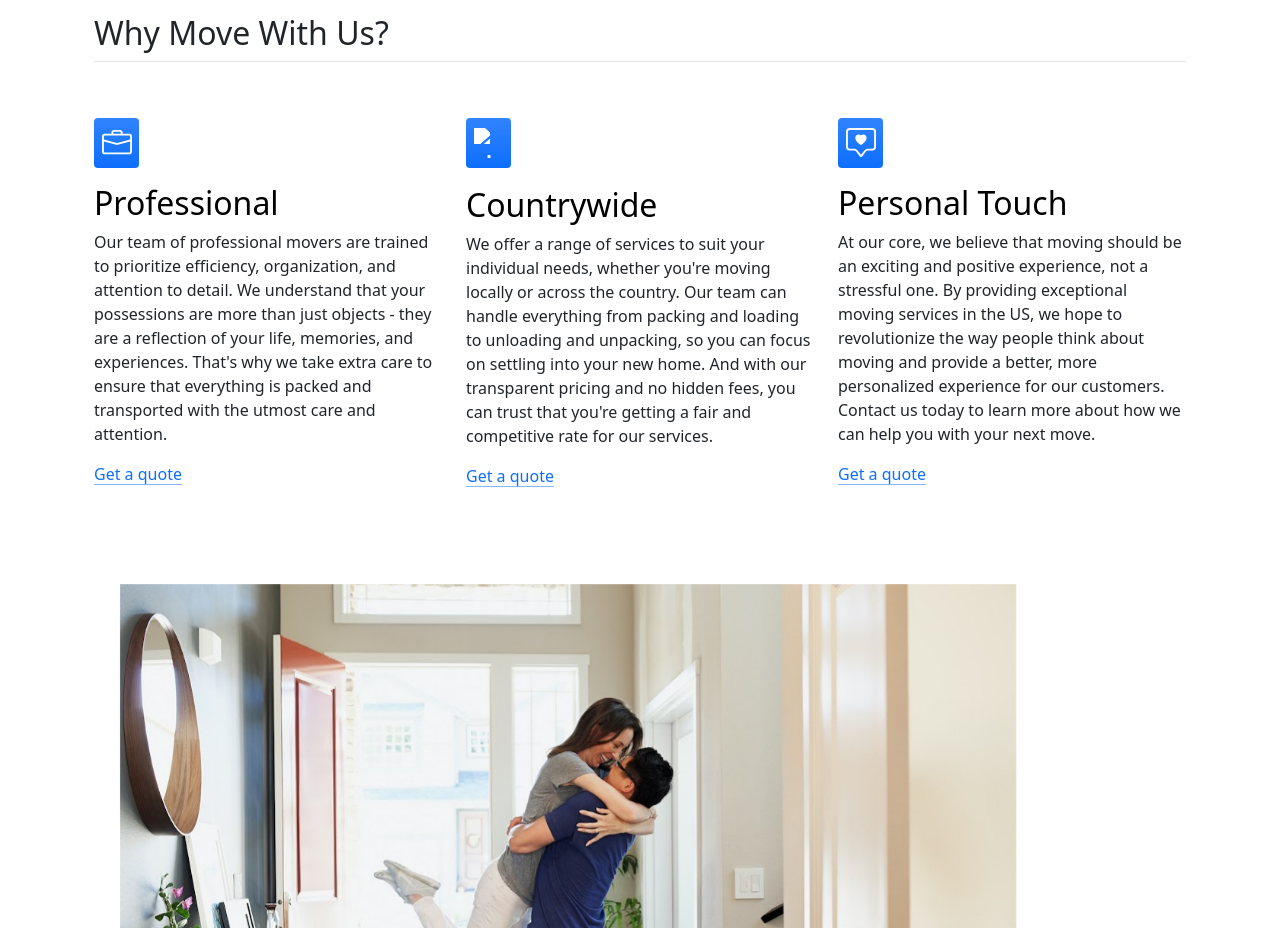
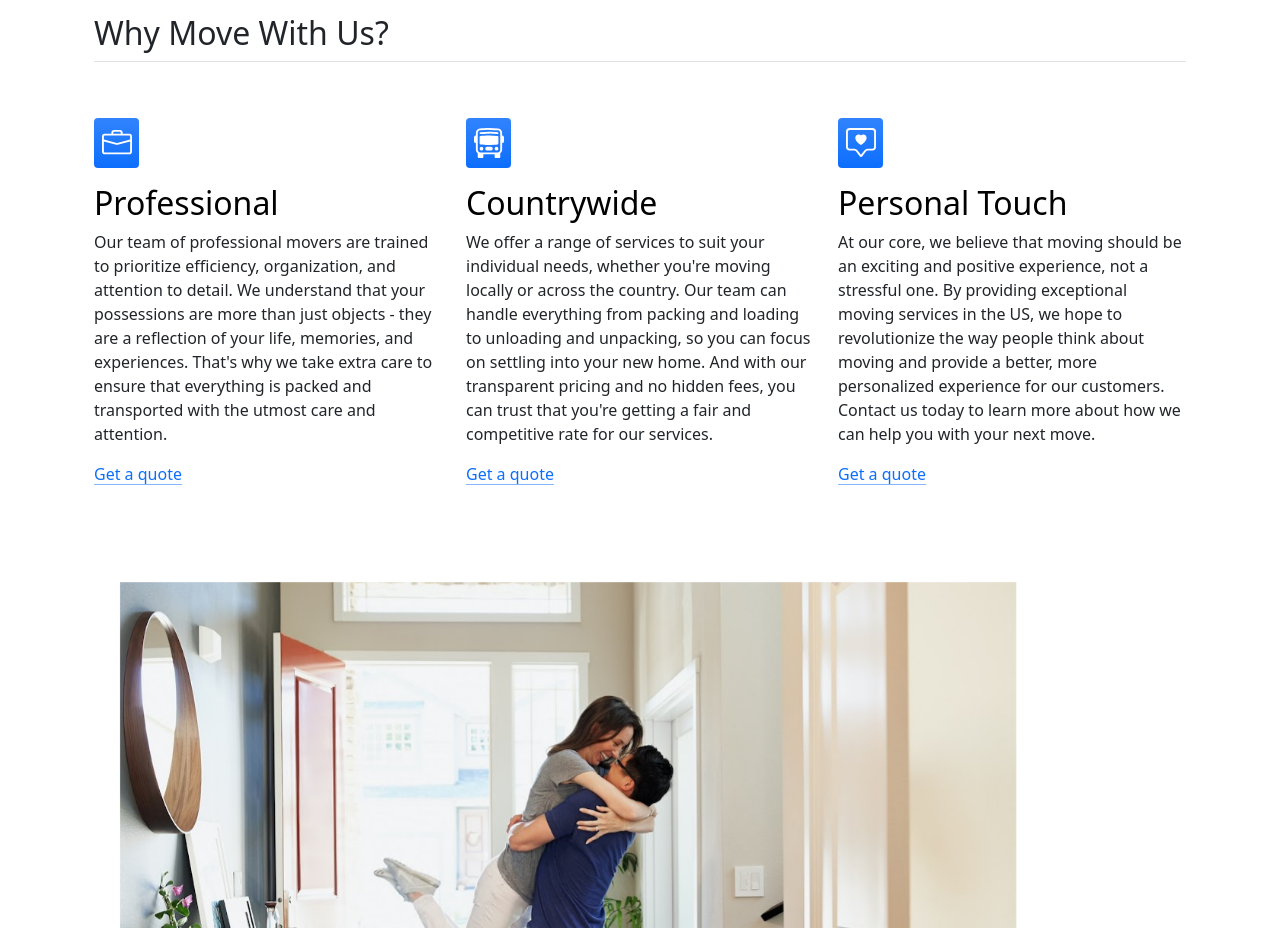
Before and after one commit to jhonreytorci/bootstrap.activity, a plain HTML site: page index.html in a window 1280 px wide. Shown: the part 820-1748 px from the top of the page. Drawn offline with nearby package versions, Linux system fonts and the light colour scheme.

Commit message:
Update index.html

```diff
--- a/index.html
+++ b/index.html
@@ -102,7 +102,7 @@
             </div>
             <div class="feature col">
                 <div class="feature-icon d-inline-flex align-items-center justify-content-center text-bg-primary bg-gradient fs-2 mb-3">
-                    <img src="images/dog.svg" alt="dog icon" class="feature-img">
+                    <img src="images/bus-front.svg" alt="bus icon" class="feature-img">
                 </div> <h3 class="fs-2 text-body-emphasis">Countrywide</h3> <p>We offer a range of services to suit your individual needs, whether you're moving locally or across the country. Our team can handle everything from packing and
                     loading to unloading and unpacking, so you can focus on settling into your new home. And with our transparent pricing and no hidden fees, you can trust that you're getting a fair and competitive rate for our services.</p>
                 <a href="#" class="icon-link">Get a quote<svg class="bi" aria-hidden="true"><use xlink:href="images/chevron-right.svg"></use></svg> </a>
```
